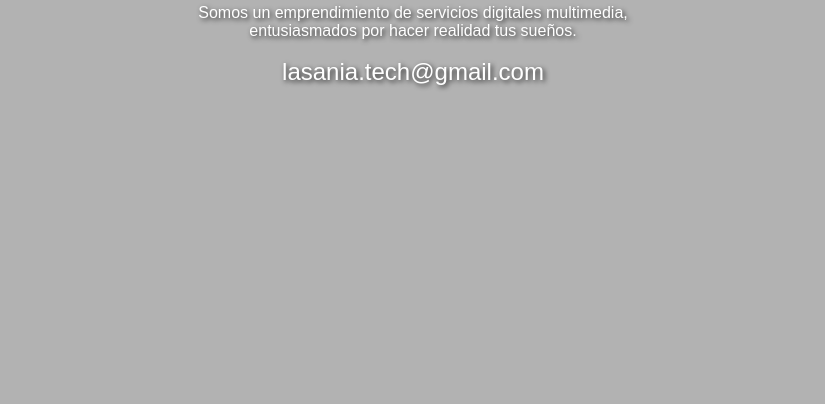
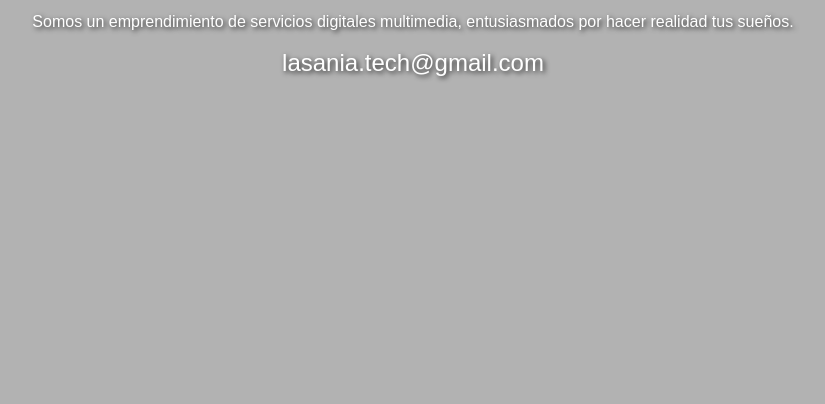
Before and after one commit to leofun86/lasaniatec, a plain HTML site: page index.html in a window 1280 px wide. Shown: the part 396-800 px from the top of the page, without its empty margins (227-1052 px from the left). Drawn offline with Linux system fonts and the light colour scheme.

Commit message:
width comentado (muted) en div con clase .descripcionIndex

```diff
--- a/assets/css/styles.css
+++ b/assets/css/styles.css
@@ -22,7 +22,7 @@ html, body { width:100%; height:100%; margin:0px!important; padding:0px!importan
     box-sizing: border-box;
 }
 .descripcionIndex {
-    width:500px;
+    /* width:500px; */
     text-align: center;
     color:white;
     text-shadow: 2px 2px 5px rgba(0, 0, 0, 0.8);
```
